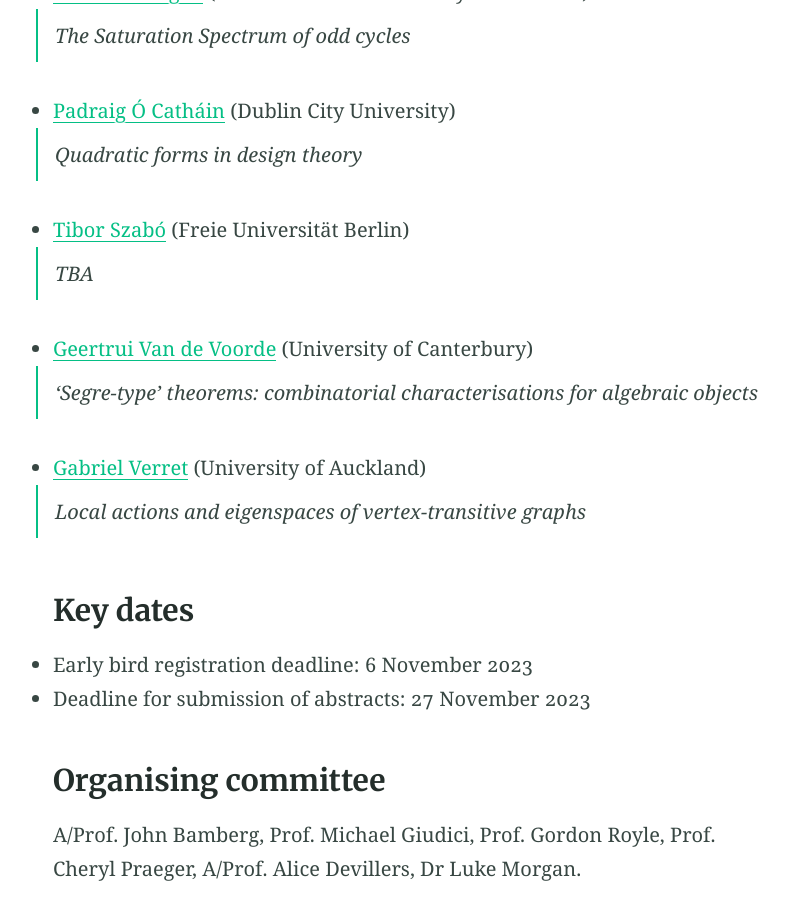
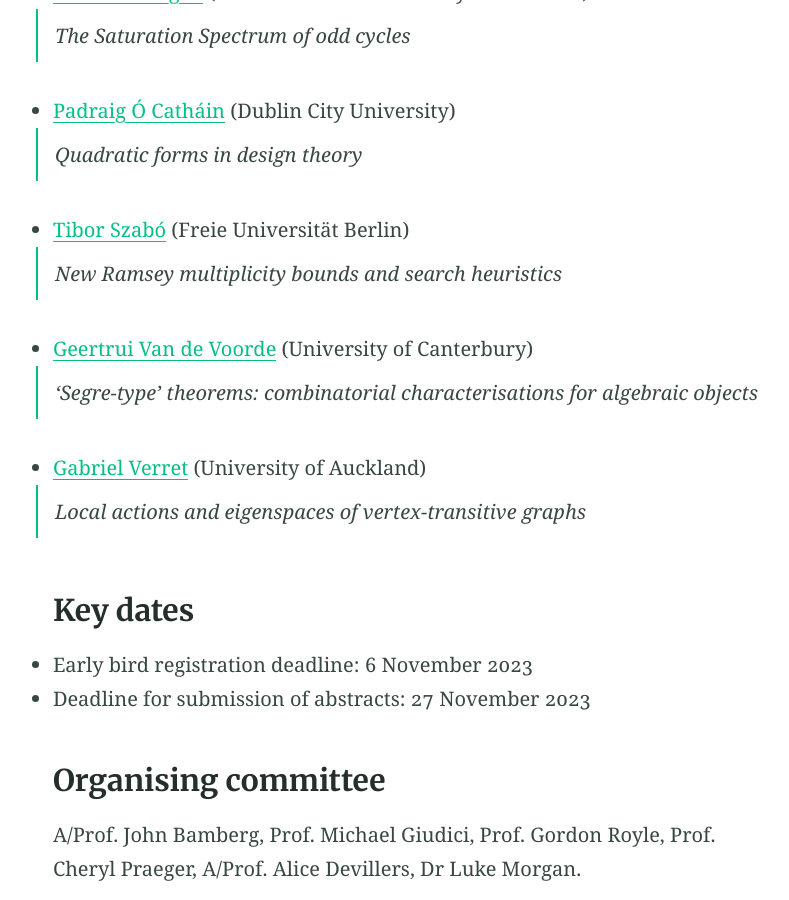
Before and after one commit to 45ACC/45ACC.github.io, a Jekyll site: the page built from index.md, in a window 1280 px wide and 900 px high, scrolled down 1386 px. Shown: the whole window, without its empty margins (230-1019 px from the left). Built offline with Jekyll 4.4.1, drawn with Linux system fonts in a browser that asks for light colours.

Commit message:
Update index.md

```diff
--- a/index.md
+++ b/index.md
@@ -26,7 +26,7 @@ The 45th ACC will be hosted by [The University of Western Australia](https://www
 - [Padraig Ó Catháin](https://sites.google.com/site/pocathain/) (Dublin City University)
   > Quadratic forms in design theory
 - [Tibor Szabó](https://page.mi.fu-berlin.de/szabo/) (Freie Universität Berlin)
-  > TBA
+  > New Ramsey multiplicity bounds and search heuristics
 - [Geertrui Van de Voorde](https://www.math.canterbury.ac.nz/~g.voorde/) (University of Canterbury)
   > 'Segre-type' theorems: combinatorial characterisations for algebraic objects
 - [Gabriel Verret](https://profiles.auckland.ac.nz/g-verret) (University of Auckland)
```
